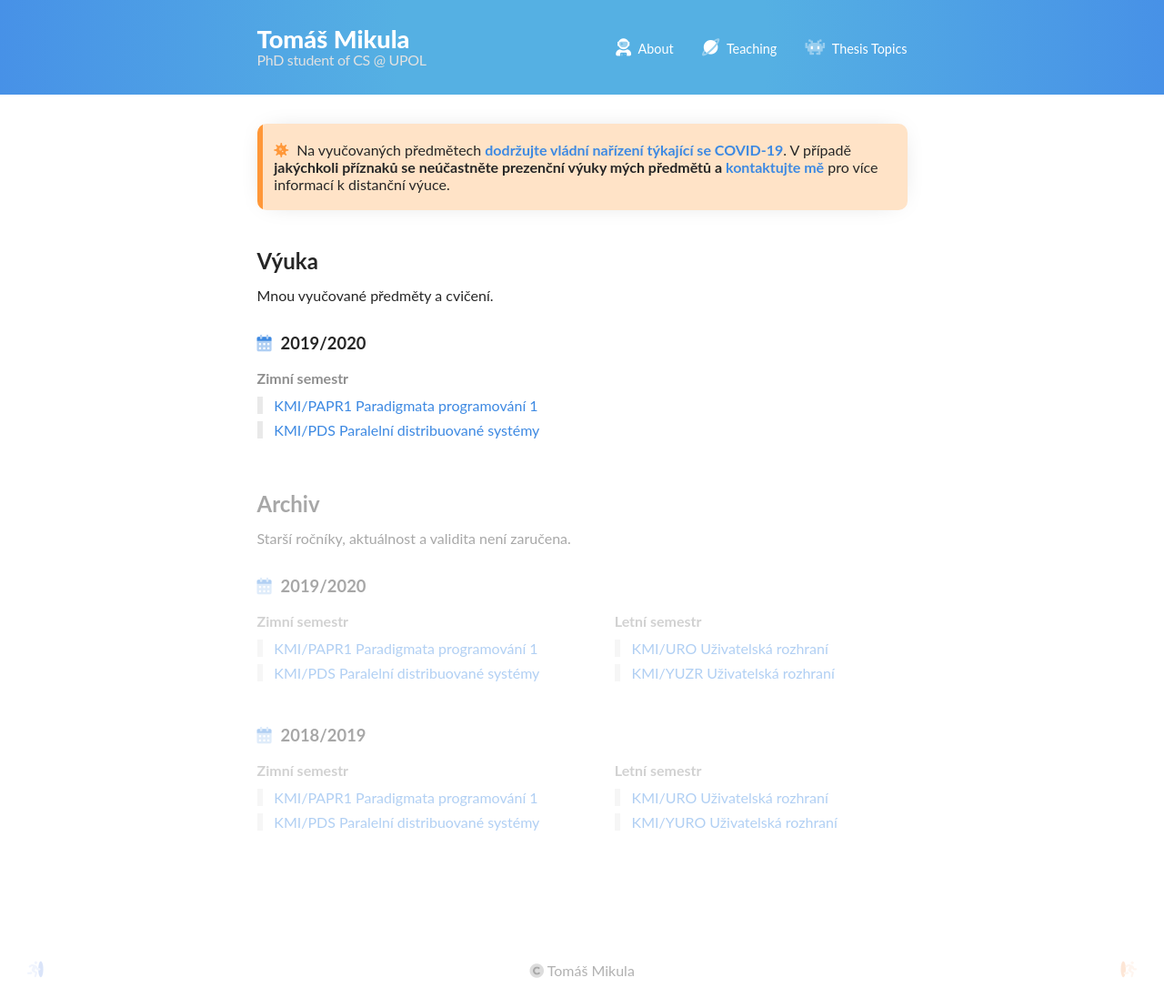
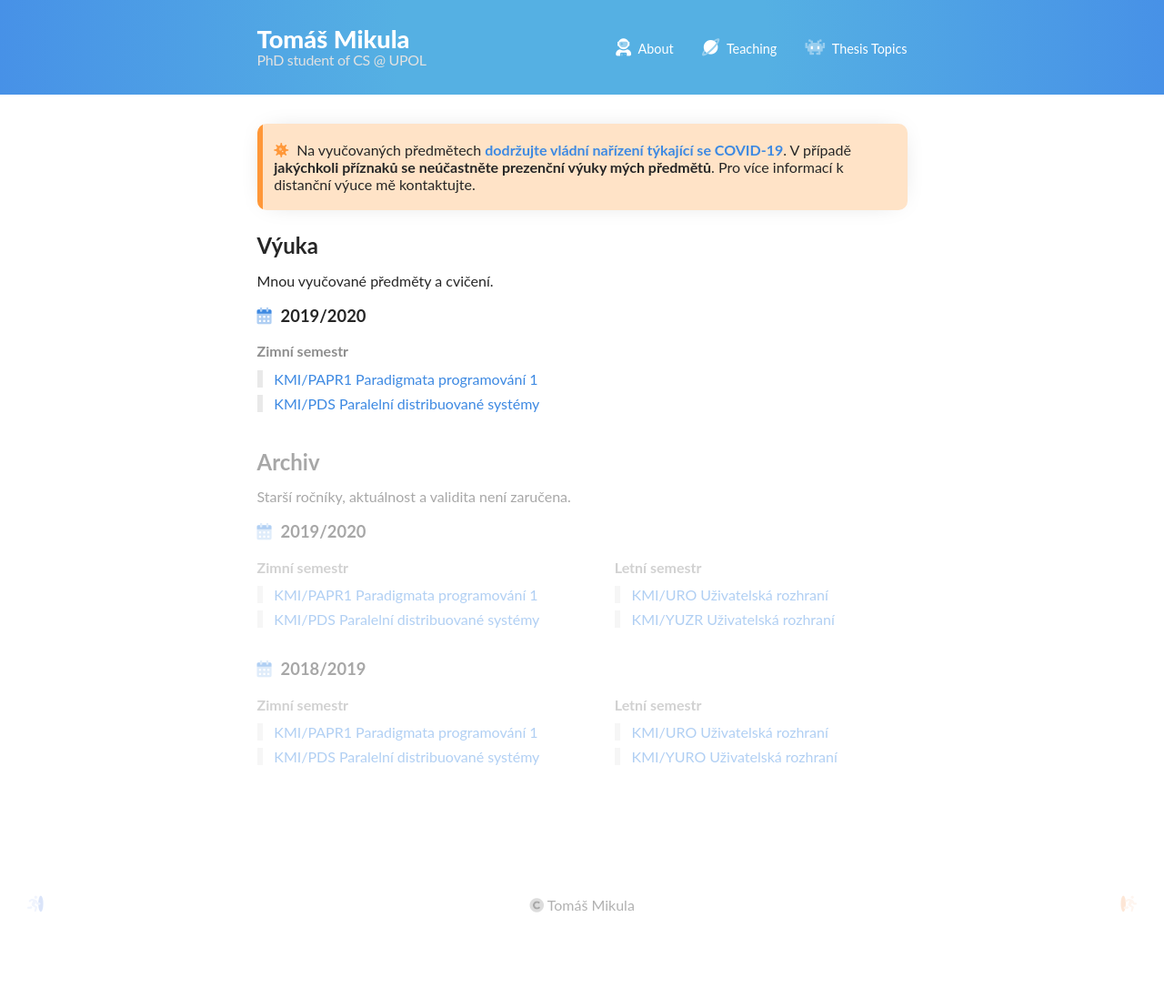
Before and after one commit to mikulatomas/wilima.github.io, a Jekyll site: the page built from teaching/index.html, in a window 1280 px wide. Shown: the whole page at 91% size. Built offline with Jekyll 4.4.1, drawn with Linux system fonts in a browser that asks for light colours; some web fonts are replaced; after the commit the page ends 1036 px from its top, so only the background shows below that.

Commit message:
Fix covid alert and CSS

```diff
--- a/assets/styles/style.scss
+++ b/assets/styles/style.scss
@@ -8,6 +8,10 @@ body {
     margin: 0;
     padding: 0;
     color: #262626;
+}
+
+main {
+    padding-top: 0.7em;
 }
 
 pre {
@@ -24,7 +28,7 @@ figure {
 
 h2, h3 {
     font-weight: bold;
-    margin-top: 1.7em;
+    margin-top: 1em;
     margin-bottom: 1em;
 }
 
@@ -280,7 +284,7 @@ header {
 
 .bio {
     align-items: center;
-    margin-top: 2em;
+    margin-top: 1.2em;
     margin-bottom: 3em;
 
     p {
@@ -439,6 +443,7 @@ footer {
 }
 
 @media all and (max-width: 750px) {
+    .alert {margin-top: 1.5em;}
     .not-on-small {display: none !important;}
     main {padding: 0 1em 4em 1em;}
     header div.container--flex {padding: 0 1em;}
--- a/teaching/index.html
+++ b/teaching/index.html
@@ -1,6 +1,8 @@
 ---
 layout: default
-alert_covid: Na vyučovaných předmětech <strong><a href="https://koronavirus.mzcr.cz/aktualni-opatreni/">dodržujte vládní nařízení týkající se COVID-19</a></strong>. V případě <strong>jakýchkoli příznaků se neúčastněte prezenční výuky mých předmětů a <a href="/">kontaktujte mě</a></strong> pro více informací k distanční výuce.
+alert_covid: Na vyučovaných předmětech <strong><a href="https://koronavirus.mzcr.cz/aktualni-opatreni/">dodržujte vládní
+        nařízení týkající se COVID-19</a></strong>. V případě <strong>jakýchkoli příznaků se neúčastněte prezenční výuky
+    mých předmětů</strong>. Pro více informací k distanční výuce mě kontaktujte.
 ---
 
 
```
Also changed, not shown: teaching/2021/PAPR1/index.md (+3 -1 lines), teaching/2021/PDS/index.md (+3 -1 lines).
